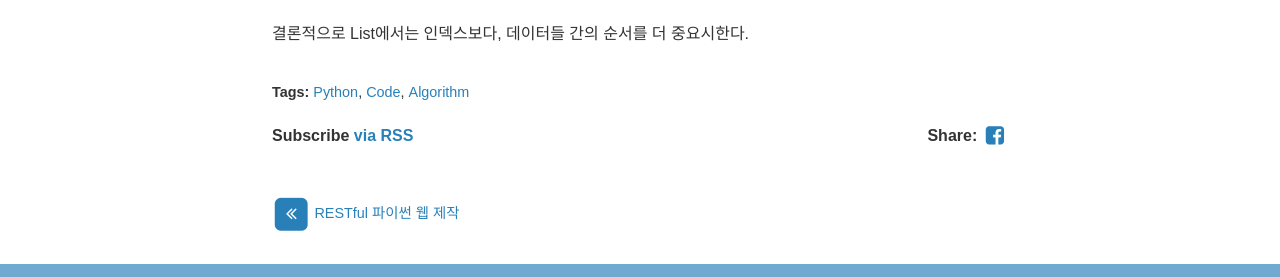
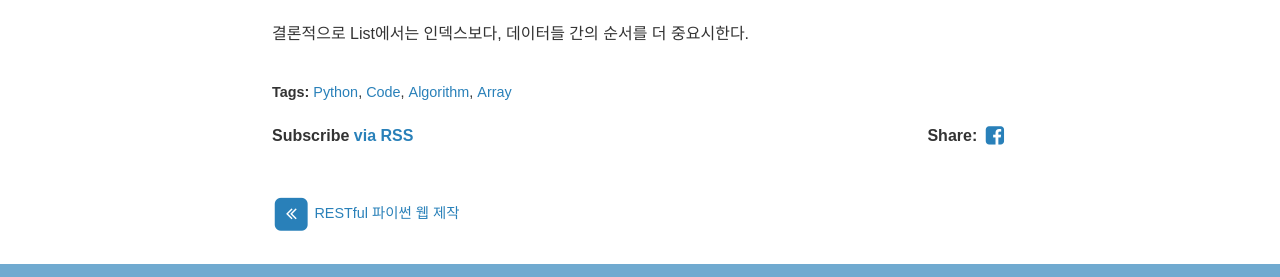
Before and after one commit to yoonkh/yoonkh.github.io, a Jekyll site: the page built from _posts/2018-01-03-List&Array.markdown, in a window 1280 px wide. Shown: the part 1635-1912 px from the top of the page. Built offline with Jekyll 4.4.1, drawn with Linux system fonts in a browser that asks for light colours; nearby versions of some CDN libraries; comment, search, counter and statistics services are not loaded.

Commit message:
Update 2018-01-03-List&Array.markdown

```diff
--- a/_posts/2018-01-03-List&Array.markdown
+++ b/_posts/2018-01-03-List&Array.markdown
@@ -8,6 +8,7 @@ tags:
 - Python
 - Code
 - Algorithm
+- Array
 comments: True
 ---
 
```
